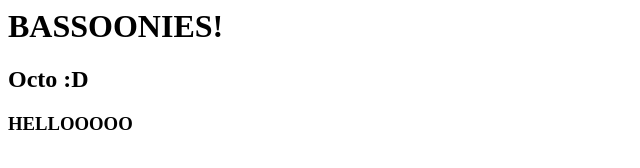
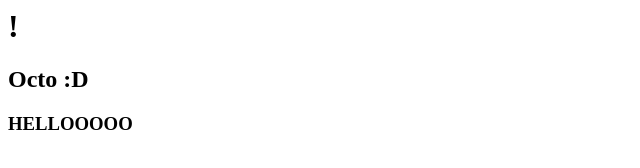
Before and after one commit to kingllama/urban-octo-bassoon, a plain HTML site: page index.html in a window 1280 px wide. Shown: the whole page, without its empty margins (0-640 px from the left). Drawn offline with Linux system fonts and the light colour scheme.

Commit message:
removed the h1!

```diff
--- a/index.html
+++ b/index.html
@@ -3,7 +3,7 @@
     <title>Urban Octo Bassoon!</title>
   </head>
   <body>
-    <h1>BASSOONIES!</h1>
+    <h1>!</h1>
     <h2>Octo :D</h2>
     <h3>HELLOOOOO</h3>
   </body>
```
